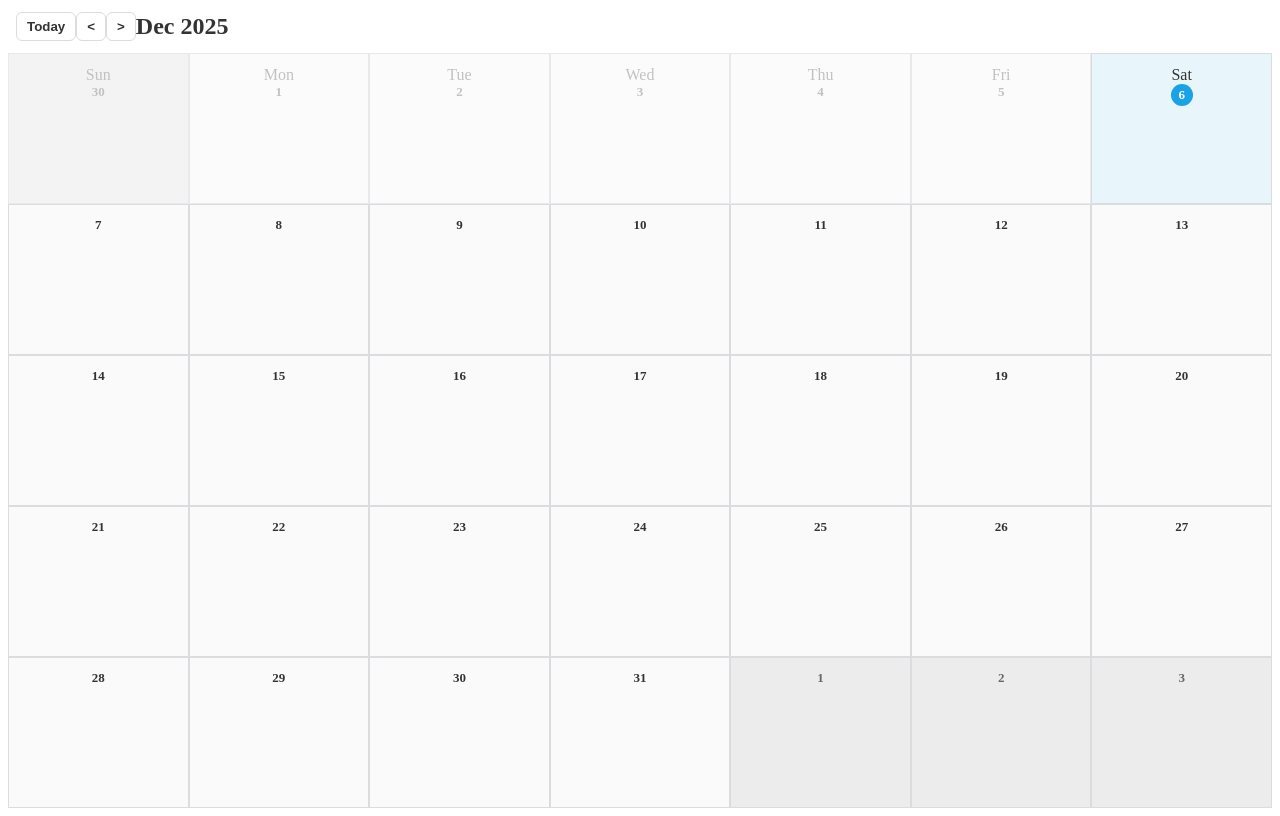
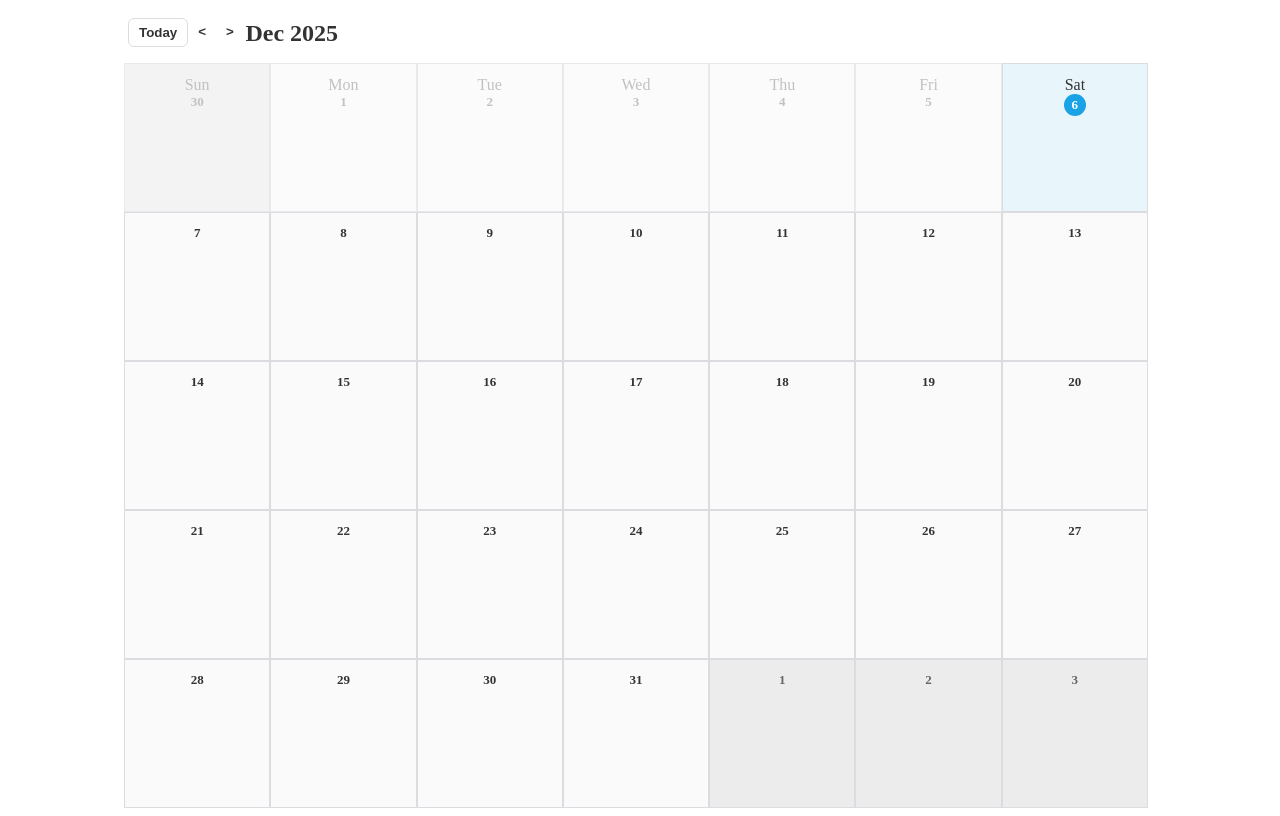
Before and after one commit to Jake-99Norman/FinalProject, a React (Vite) app: page / in a window 1280 px wide. Built offline with nearby package versions, Linux system fonts and the light colour scheme.

Commit message:
redid css for better container styles

```diff
--- a/src/components/Calendar/Calendar.tsx
+++ b/src/components/Calendar/Calendar.tsx
@@ -161,6 +161,7 @@ export function Calendar() {
 
   return (
     <div className="calendar-layout">
+      <div className="calendar-container">
       <CalendarHeader
         monthName={format(currentMonth, "MMM")}
         year={currentMonth.getFullYear()}
@@ -203,5 +204,6 @@ export function Calendar() {
         />
       )}
     </div>
+    </div>
   )
 }
--- a/src/components/Calendar/CalendarGrid.tsx
+++ b/src/components/Calendar/CalendarGrid.tsx
@@ -43,7 +43,7 @@ export function CalendarGrid({
             events={events.filter((e) => isSameDay(e.date, day))}
             onEventClick={onEventClick}
             onOpenOverflow={onOpenOverflow}
-            showWeekday={isFirstWeek} // pass this prop
+            showWeekday={isFirstWeek}
           />
         )
       })}
--- a/src/components/Calendar/DayCell.tsx
+++ b/src/components/Calendar/DayCell.tsx
@@ -32,18 +32,17 @@ export function DayCell({
   const isPast = isBefore(day, today)
   const isTodayDay = isToday(day)
 
-  // Dynamically calculate how many events can fit using ResizeObserver
   useEffect(() => {
     if (!dayCellRef.current) return
 
     const observer = new ResizeObserver(() => {
       if (!dayCellRef.current) return
       const cellHeight = dayCellRef.current.offsetHeight
-      const headerHeight = 20 // space for date number
-      const addButtonHeight = 24 // space for + button
-      const eventHeight = 28 // estimated height per event
+      const headerHeight = 20
+      const addButtonHeight = 24
+      const eventHeight = 28
       const availableHeight = cellHeight - headerHeight - addButtonHeight
-      const max = Math.max(0, Math.floor(availableHeight / eventHeight))
+      const max = Math.max(0, Math.floor(availableHeight / eventHeight) +2)
       setMaxVisibleEvents(max)
     })
 
@@ -97,7 +96,6 @@ export function DayCell({
         </button>
       )}
 
-      {/* Render visible events */}
       {visibleEvents.map((e) => {
         if (e.allDay) {
           return (
@@ -137,7 +135,6 @@ export function DayCell({
         }
       })}
 
-      {/* Overflow indicator */}
       {overflowEvents.length > 0 && isCurrentMonth && (
         <div
           className="day-event-more"
--- a/src/components/Calendar/EventModal.tsx
+++ b/src/components/Calendar/EventModal.tsx
@@ -155,6 +155,7 @@ export function EventModal({
           <label>
             Start Time:
             <input
+             id="start-time"
               type="time"
               value={startTime}
               onChange={(e) => setStartTime(e.target.value)}
@@ -165,6 +166,7 @@ export function EventModal({
           <label>
             End Time:
             <input
+            id="endtime"
               type="time"
               value={endTime}
               onChange={(e) => setEndTime(e.target.value)}
@@ -175,7 +177,7 @@ export function EventModal({
           {timeError && <div className="error">{timeError}</div>}
         </div>
 
-        <label className="colorName" htmlFor="color">
+        <label className="colorName">
           Color
           <div className="color-options">
             {COLOR_OPTIONS.map((c) => (
--- a/src/styles/calendar.css
+++ b/src/styles/calendar.css
@@ -37,40 +37,63 @@
    LAYOUT
 ============================== */
 .calendar-layout {
-  max-width: 1500px;
-  height: 100vh;
   margin: 0 auto;
   display: flex;
   flex-direction: column;
+  justify-content: center;
+  align-items: center;
   color: var(--default-text);
+}
+
+.calendar-container {
+  padding-top: .5rem;
+  margin-right: .5rem;
+
+  height: 100vh;
+  width: 80vw;
+  max-width: 1500px;
+
+  display: flex;
+  flex-direction: column;
+  justify-content: flex-start;
+  align-items: flex-start;
+
+  overflow: hidden;
 }
 
 .calendarHeader {
   display: flex;
-  align-items: center;
   justify-content: flex-start;
+  align-items: flex-start;
   flex-wrap: wrap;
-  padding: 0.25rem 0.5rem;
-  margin-bottom: 0.5rem;
+  padding: 0.15rem 0.25rem;
+  margin-bottom: .35rem;
 }
 
 .calendarHeader h2 {
   font-size: 1.5rem;
   font-weight: 800;
   margin: 0;
+  padding: .1rem;
 }
 
-.calendarHeader button {
+.btn {
   border-radius: 6px;
   border: 1px solid var(--button-border);
   background: transparent;
   color: var(--default-text);
   cursor: pointer;
-  margin-top: 0;
+  margin-bottom: .5rem;
   padding: 6px 10px;
   transition: background 0.2s;
   font-weight: 800;
 }
+
+.prev-btn, .next-btn{
+  border: none;
+}
+
+
 
 .calendarHeader button:hover {
   background: var(--button-hover-bg);
@@ -79,9 +102,9 @@
 .calendar-body {
   display: flex;
   flex-direction: column;
-  flex: 1 1 auto;
+
   width: 100%;
-  max-width: 1500px;
+  height: 100%;
 }
 
 /* ==============================
@@ -189,7 +212,9 @@
   text-overflow: ellipsis;
   width: 100%;
   flex-shrink: 0;
-  margin-bottom: 2px;
+  min-height: 20px;
+  margin-bottom: 4px;
+  line-height: 1.1;
   color: var(--all-day-text);
 }
 
@@ -198,6 +223,8 @@
   cursor: pointer;
   color: var(--timed-event-text);
 }
+
+
 
 .day-event-time {
   font-size: 12px;
@@ -218,35 +245,38 @@
   overflow: hidden;
   text-overflow: ellipsis;
   flex: 1;
-
 }
 
 .day-event-dot.red,
-.day-event-rectangle.red { background-color: var(--red-event); }
+.day-event-rectangle.red {
+  background-color: var(--red-event);
+}
 .day-event-dot.blue,
-.day-event-rectangle.blue { background-color: var(--blue-event); }
+.day-event-rectangle.blue {
+  background-color: var(--blue-event);
+}
 .day-event-dot.green,
-.day-event-rectangle.green { background-color: var(--green-event); }
+.day-event-rectangle.green {
+  background-color: var(--green-event);
+}
 
 .day-event-more {
   font-size: 12px;
   font-weight: bold;
   color: var(--blue-event);
   cursor: pointer;
-  margin-top: auto; /* stick to bottom */
+  margin-top: auto;
   flex-shrink: 0;
 }
 
-/* ==============================
-   MODAL STYLES
-============================== */
+
 .modal-overlay {
   position: fixed;
   top: 0;
   left: 0;
   right: 0;
   bottom: 0;
-  background: rgba(0,0,0,0.4);
+  background: rgba(0, 0, 0, 0.4);
   display: flex;
   align-items: center;
   justify-content: center;
@@ -259,7 +289,7 @@
   border-radius: 12px;
   width: 90%;
   max-width: 420px;
-  box-shadow: 0 10px 30px rgba(0,0,0,0.25);
+  box-shadow: 0 10px 30px rgba(0, 0, 0, 0.25);
   max-height: 80vh;
   display: flex;
   flex-direction: column;
@@ -356,16 +386,13 @@
   border: 1px solid var(--delete-btn-border);
   background: var(--delete-btn-bg);
   color: var(--delete-btn-text);
-
 }
 
 .delete-btn:hover {
   background: var(--delete-btn-hover-bg);
 }
 
-/* ==============================
-   COLOR PICKER DOTS
-============================== */
+
 .colorName {
   padding: 0.25rem;
   margin: 0.25rem 0;
@@ -396,31 +423,97 @@
   transform: scale(1.2);
   box-shadow: 0 0 8px currentColor;
 }
-.color-btn.red { background: var(--red-event); color: var(--red-event); }
-.color-btn.green { background: var(--green-event); color: var(--green-event); }
-.color-btn.blue { background: var(--blue-event); color: var(--blue-event); }
-.color-btn.selected { font-weight: bold; }
+.color-btn.red {
+  background: var(--red-event);
+  color: var(--red-event);
+}
+
+.color-btn.red:focus{
+  background-color: hsl(0, 75%, 50%);
+}
+
+.color-btn.green {
+  background: var(--green-event);
+  color: var(--green-event);
+}
+
+.color-btn.green:focus{
+  background-color: hsl(150, 80%, 20%);
+}
+
+.color-btn.blue {
+  background: var(--blue-event);
+  color: var(--blue-event);
+}
+
+.color-btn.blue:focus{
+  background-color: hsl(200, 80%, 40%);
+}
+
+.color-btn.selected {
+  font-weight: bold;
+}
 
 /* ==============================
    ANIMATIONS
 ============================== */
-@keyframes modalGrow { 0% { transform: scale(0.8); opacity: 0; } 100% {transform: scale(1); opacity: 1;} }
-@keyframes modalShrink { 0% { transform: scale(1); opacity: 1;} 100% { transform: scale(0.8); opacity: 0;} }
+@keyframes modalGrow {
+  0% {
+    transform: scale(0.8);
+    opacity: 0;
+  }
+  100% {
+    transform: scale(1);
+    opacity: 1;
+  }
+}
+@keyframes modalShrink {
+  0% {
+    transform: scale(1);
+    opacity: 1;
+  }
+  100% {
+    transform: scale(0.8);
+    opacity: 0;
+  }
+}
 
-.modal-open { animation: modalGrow 0.25s ease-out forwards; }
-.modal-close { animation: modalShrink 0.25s ease-out forwards; }
+
+
+
+.modal-open {
+  animation: modalGrow 0.25s ease-out forwards;
+}
+.modal-close {
+  animation: modalShrink 0.25s ease-out forwards;
+}
 
 /* ==============================
    RESPONSIVE
 ============================== */
 @media (max-width: 768px) {
-  .day-number { font-size: 12px; }
-  .day-event-dot, .day-event-more { font-size: 9px; }
+  .day-number {
+    font-size: 12px;
+  }
+  .day-event-dot,
+  .day-event-more {
+    font-size: 9px;
+  }
 }
 
 @media (max-width: 480px) {
-  .calendarHeader h2 { font-size: 20px; }
-  .calendarHeader button { font-size: 12px; padding: 6px 10px; }
-  .day-number { font-size: 11px; }
-  .day-event-dot, .day-event-more { font-size: 8px; }
+  .calendarHeader h2 {
+    font-size: 20px;
+  }
+  .calendarHeader button {
+    font-size: 12px;
+    padding: 6px 10px;
+  }
+  .day-number {
+    font-size: 11px;
+  }
+  .day-event-dot,
+  .day-event-more {
+    font-size: 8px;
+  }
 }
```
